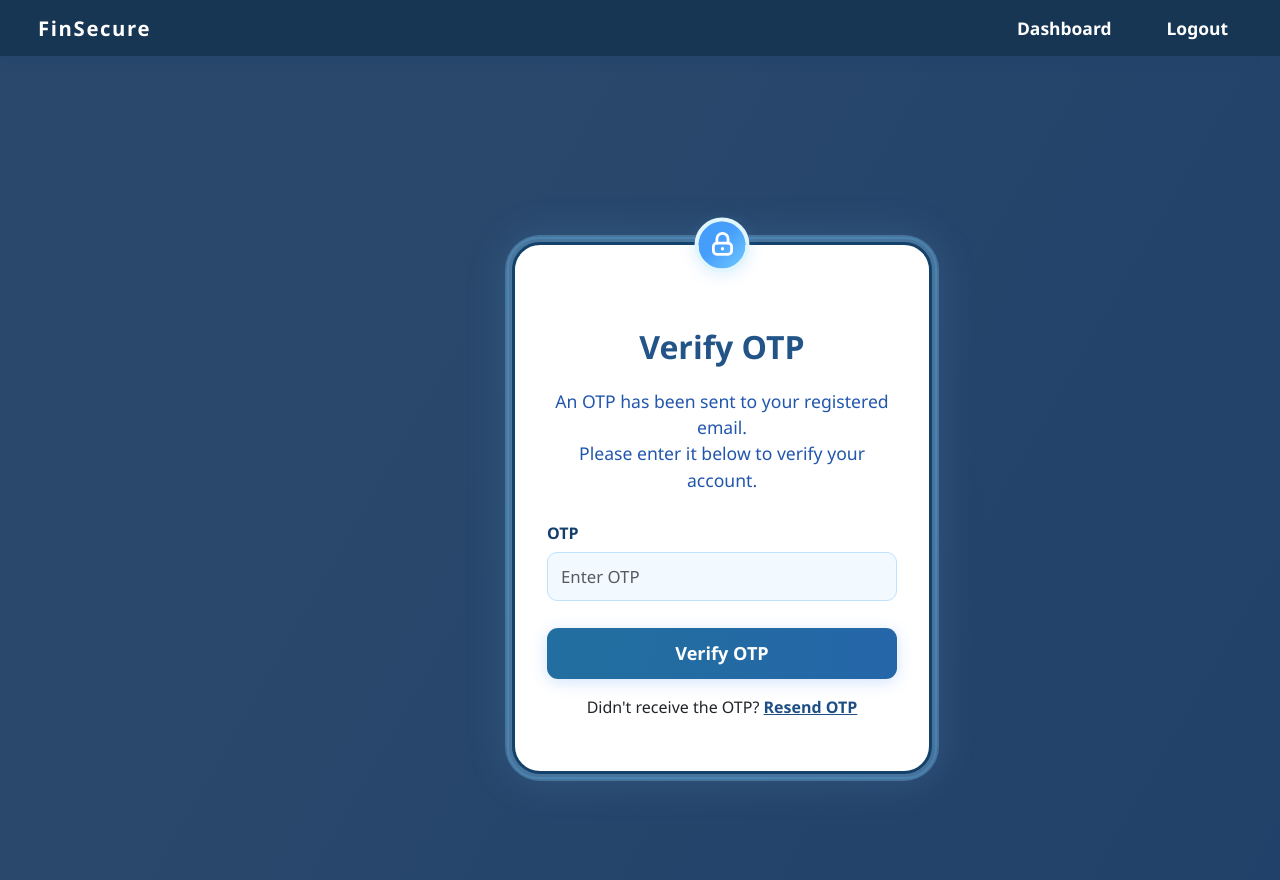
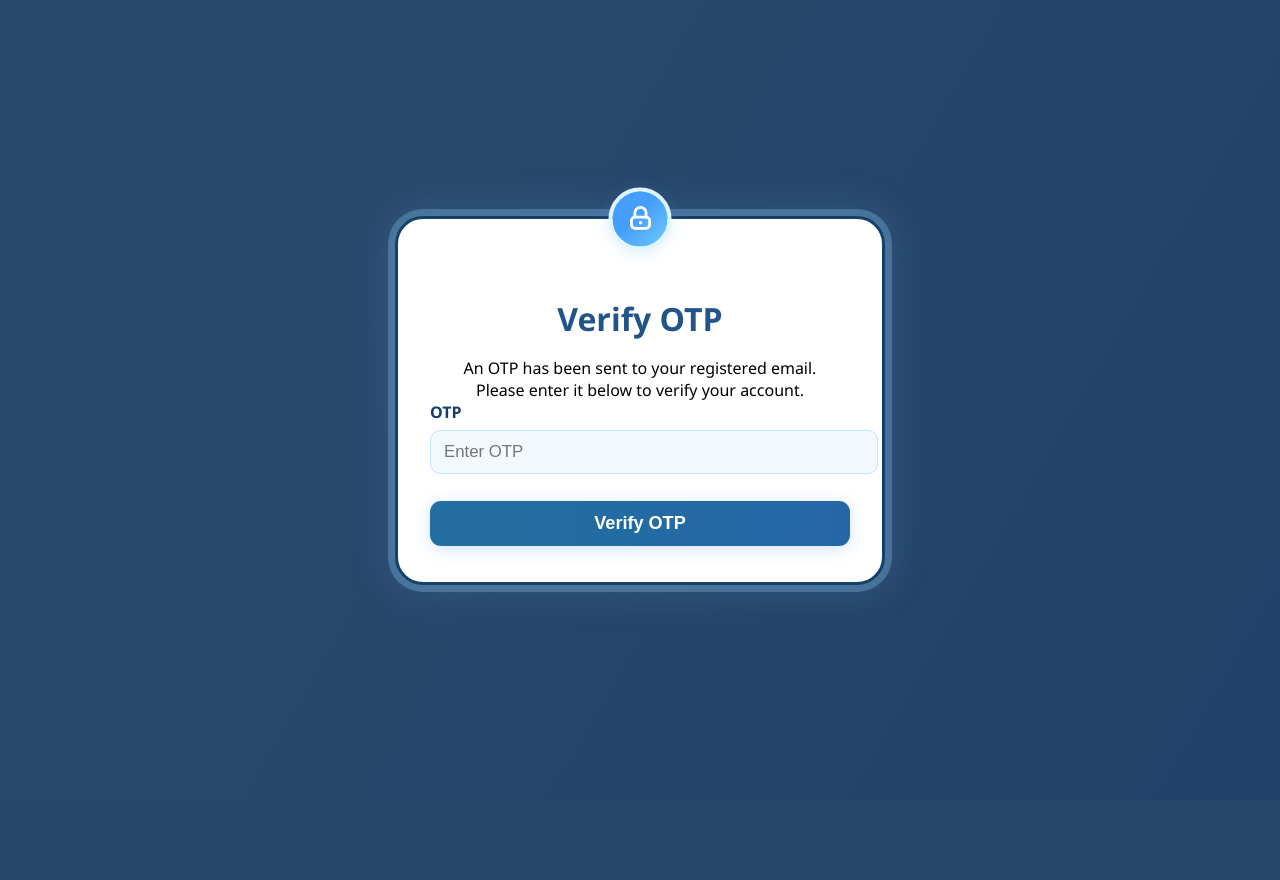
Before and after one commit to gousiya-asmai/finsecure, a Django app: page /users/verify_otp/ in a window 1280 px wide; the page is wider, and only the part inside the window is pictured. After the commit the page ends 592 px from the top of that part, so only its background shows below. Run offline with Django 5.2, Linux system fonts and the light colour scheme.

```diff
--- a/users/templates/users/verify_otp.html
+++ b/users/templates/users/verify_otp.html
@@ -1,125 +1,24 @@
-{% extends "base.html" %}
-{% block title %}Verify OTP - FinSecure{% endblock %}
-{% block content %}
+<!DOCTYPE html>
+<html lang="en">
+<head>
+  <title>Verify OTP - FinSecure</title>
+  <meta charset="UTF-8">
   <style>
-body {
-  min-height: 100vh;
-  background: linear-gradient(120deg, #29486b 30%, #22416a 100%);
-  font-family: 'Segoe UI', Tahoma, Geneva, Verdana, sans-serif;
-  margin: 0;
-}
-
-/* ===== Navbar ===== */
-.top-navbar {
-  position: fixed;
-  top: 0;
-  left: 0;
-  width: 100%;
-  height: 56px;
-  background: #173653;
-  display: flex;
-  align-items: center;
-  justify-content: space-between;
-  padding: 0 38px;
-  box-shadow: 0 2px 14px #113e7524;
-  z-index: 999;
-}
-.top-navbar .brand { color: #fff; font-size: 1.27rem; font-weight: 800; letter-spacing: 0.08em; }
-.top-navbar .nav-links { display: flex; gap: 27px; }
-.top-navbar .nav-links a {
-  color: #fff;
-  text-decoration: none;
-  font-weight: 600;
-  font-size: 1.09rem;
-  padding: 5px 14px;
-  border-radius: 7px;
-  transition: background .14s, color .14s;
-}
-.top-navbar .nav-links a:hover { background: #1b314e; color: #8bd8ff; }
-
-/* ===== BG Centering & Card ===== */
-.center-viewport {
-  min-height: 100vh;
-  width: 100vw;
-  box-sizing: border-box;
-  padding-top: 56px;
-  display: flex;
-  justify-content: center;
-  align-items: center;
-}
-.card-verify-otp {
-  max-width: 420px;
-  width: 92vw;
-  background: #fff;
-  border-radius: 28px;
-  border: 3px solid #13416a;
-  box-shadow: 0 0 0 7px #92d6ff46, 0 0 38px 10px #78bfff21;
-  padding: 44px 32px 36px 32px;
-  position: relative;
-  text-align: center;
-}
-.card-verify-otp::before {
-  content: "";
-  position: absolute;
-  border-radius: 32px;
-  top: -8px; left: -8px; right: -8px; bottom: -8px;
-  border: 2.5px solid #53baff46;
-  opacity: 0.8;
-  z-index: 1;
-}
-
-/* ===== Icon Badge ===== */
-.otp-icon-badge {
-  position: absolute;
-  left: 50%; top: 0;
-  transform: translateX(-50%) translateY(-50%);
-  background: linear-gradient(135deg, #469efc 44%, #70c9fd 100%);
-  width: 55px; height: 55px;
-  border-radius: 50%;
-  display: flex;
-  align-items: center; justify-content: center;
-  box-shadow: 0 2px 16px #469efc30;
-  color: #fff; font-size: 2rem; border: 4px solid #e1f5fc; z-index: 2;
-}
-
-/* ===== Typography & Form Elements ===== */
+    body { min-height: 100vh; background: linear-gradient(120deg, #29486b 30%, #22416a 100%);
+      font-family: 'Segoe UI', Tahoma, Geneva, Verdana, sans-serif; margin: 0; }
+    .center-viewport { min-height: 100vh; display: flex; align-items: center; justify-content: center; }
+    .card-verify-otp { max-width: 420px; width: 92vw; background: #fff; border-radius: 28px; border: 3px solid #13416a; box-shadow: 0 0 0 7px #92d6ff46, 0 0 38px 10px #78bfff21; padding: 44px 32px 36px 32px; position: relative; text-align: center;}
+    .otp-icon-badge { position: absolute; left: 50%; top: 0; transform: translateX(-50%) translateY(-50%); background: linear-gradient(135deg, #469efc 44%, #70c9fd 100%); width: 55px; height: 55px; border-radius: 50%; display: flex; align-items: center; justify-content: center; box-shadow: 0 2px 16px #469efc30; color: #fff; font-size: 2rem; border: 4px solid #e1f5fc; z-index: 2; }
     .verify-title { margin-top: 34px; margin-bottom: 17px; font-size: 2rem; font-weight: 800; color: #225488; }
-.verify-desc { font-size: 1.1rem; color: #2156ad; margin-bottom: 28px; }
     .custom-alert { background: #ebf3fe; color: #183f69; border: 1.2px solid #beecff; border-radius: 9px; padding: 11px 13px; margin-bottom: 15px; font-weight: 600; font-size: 1rem; }
     .form-label { color: #143f6d; font-weight: 600; margin-bottom: 7px; text-align: left; display: block; }
     .form-control { border-radius: 10px; border: 1.5px solid #bee3ff; background: #f3faff; font-size: 1.05rem; padding: 11px 13px; margin-bottom: 17px; color: #235250; transition: border-color 0.13s, box-shadow 0.14s; width: 100%; }
     .form-control:focus { border-color: #2388f7; box-shadow: 0 0 0 2px #97cffc54; background: #e6f4ff; outline: none; }
-.btn-verify {
-  width: 100%; border-radius: 11px;
-  background: linear-gradient(98deg, #226ea0 16%, #2566a9 100%);
-  color: #fff; font-weight: 700; border: none;
-  font-size: 1.13rem; padding: 12px 0; margin-top: 10px;
-  box-shadow: 0 3px 16px #458cf63d; transition: background 0.13s, box-shadow 0.13s;
-}
-.btn-verify:hover { background: linear-gradient(90deg, #2566a9 16%, #1d699b 100%); box-shadow: 0 6px 24px #469efc2c; cursor: pointer; }
-
-/* ===== Resend Link ===== */
-.resend-link { color: #1d4f84; text-decoration: underline; font-weight: 600; font-size: 1rem; transition: color 0.15s; }
-.resend-link:hover { color: #1677c9; text-decoration: none; }
-.text-center { text-align: center; }
-.mt-3 { margin-top: 16px; }
-
-/* ===== Responsive ===== */
-@media (max-width:600px) {
-  .card-verify-otp { padding: 24px 10px 14px 10px; margin-top: 35px; }
-  .verify-title { font-size: 1.4rem; }
-  .center-viewport { padding-top: 70px; }
-}
+    .btn-verify { width: 100%; border-radius: 11px; background: linear-gradient(98deg, #226ea0 16%, #2566a9 100%); color: #fff; font-weight: 700; border: none; font-size: 1.13rem; padding: 12px 0; margin-top: 10px; box-shadow: 0 3px 16px #458cf63d; transition: background 0.13s, box-shadow 0.13s; }
+    .btn-verify:hover { background: linear-gradient(90deg, #2566a9 16%, #1d699b 100%); box-shadow: 0 6px 24px #469efc2c;}
   </style>
-
-<div class="top-navbar">
-  <div class="brand">FinSecure</div>
-  <div class="nav-links">
-    <a href="{% url 'dashboard' %}">Dashboard</a>
-    <a href="{% url 'logout' %}">Logout</a>
-  </div>
-</div>
-
+</head>
+<body>
 <div class="center-viewport">
   <div class="card-verify-otp">
     <div class="otp-icon-badge">
@@ -145,10 +44,7 @@ body {
       <input type="text" name="otp" id="otp" class="form-control" required maxlength="6" placeholder="Enter OTP">
       <button type="submit" class="btn-verify">Verify OTP</button>
     </form>
-    <p class="text-center mt-3" style="font-size: 1rem;">
-      Didn't receive the OTP?
-      <a href="{% url 'resend_otp' %}" class="resend-link">Resend OTP</a>
-    </p>
   </div>
 </div>
-{% endblock %}
+</body>
+</html>
```
Lines whose indentation alone changed are shown as unchanged.
